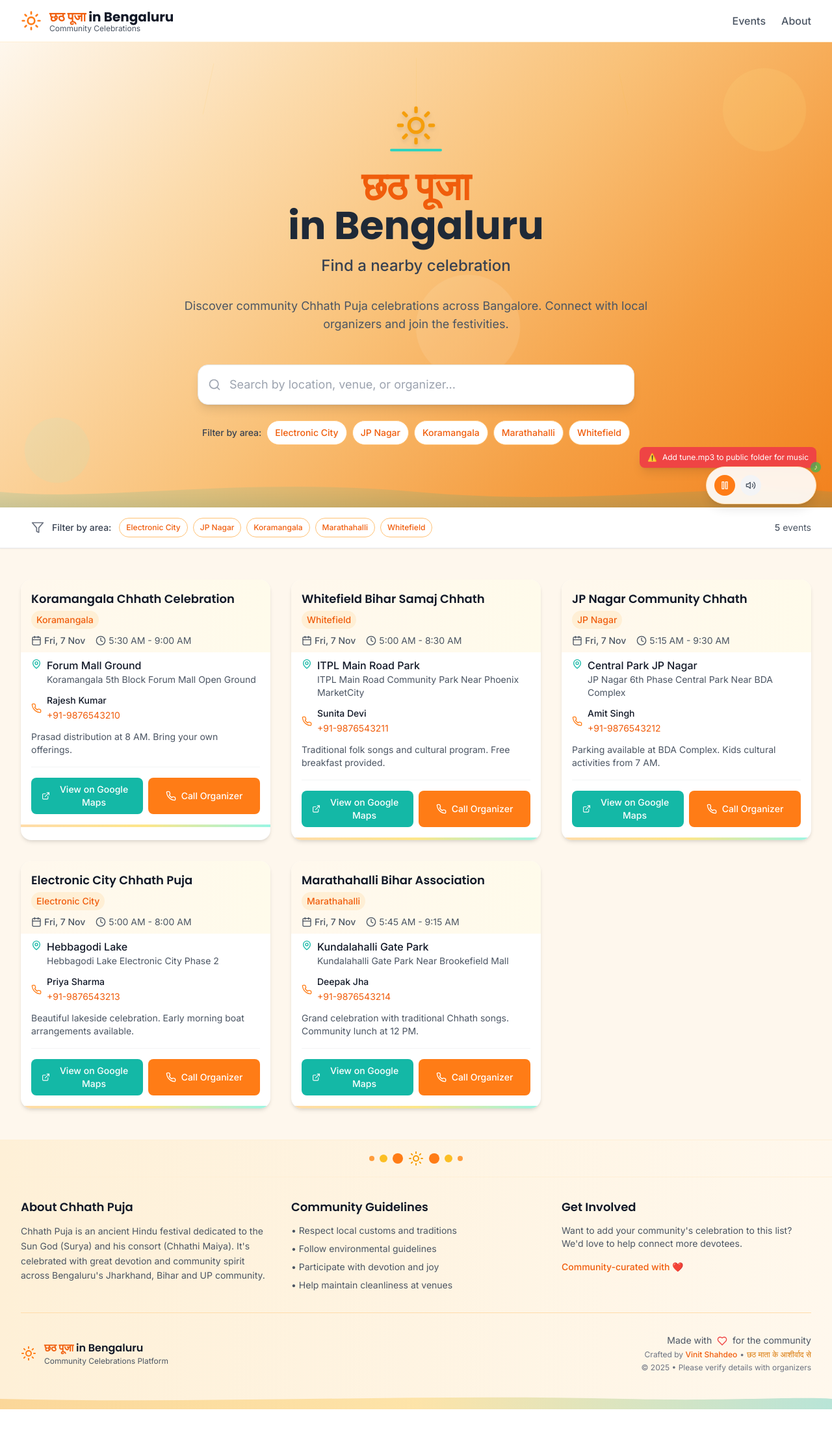
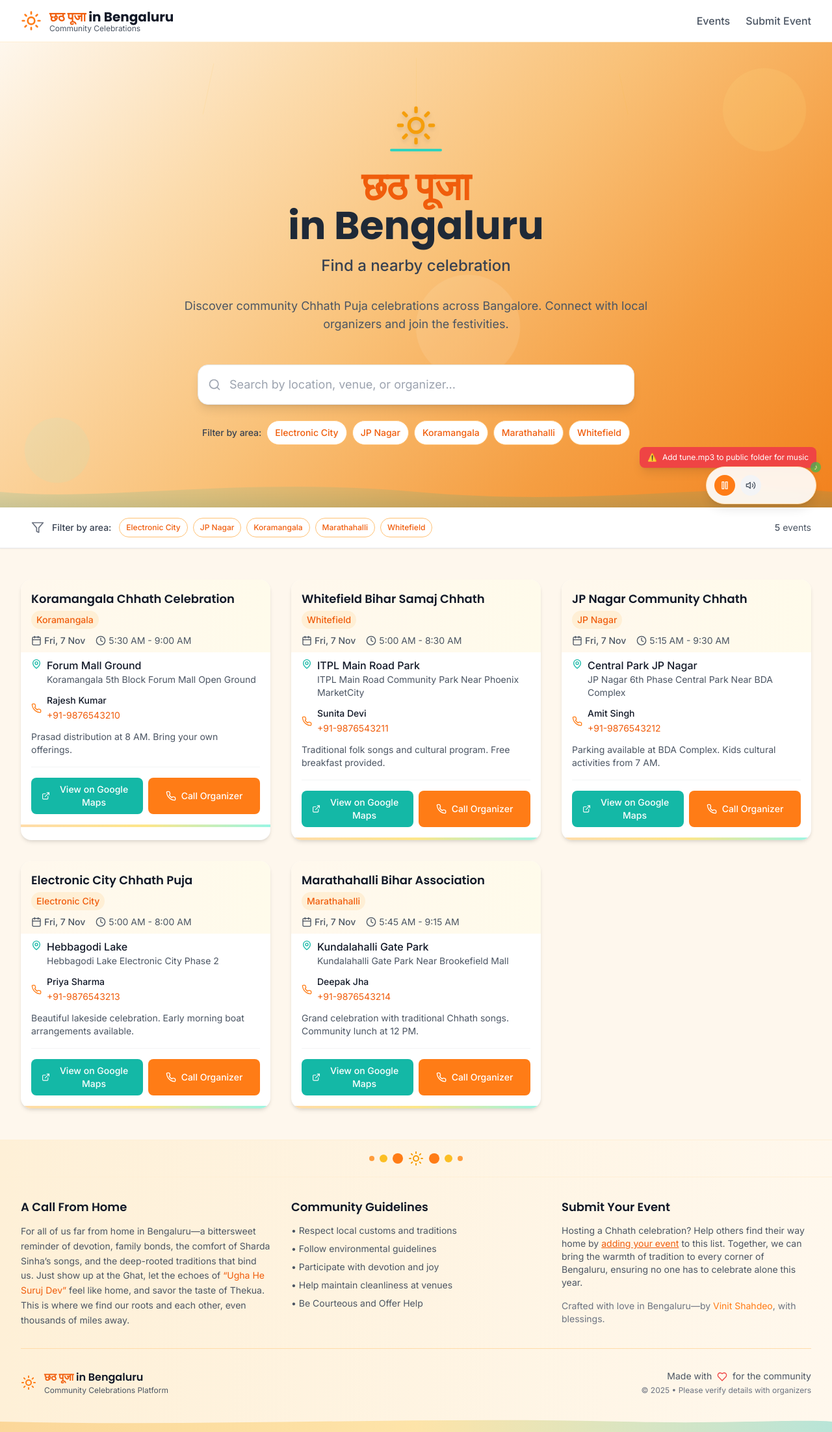
Before and after one commit to vinitshahdeo/chhath-puja, a React (Vite) app: page / in a window 1280 px wide. Shown: the whole page at 65% size. Before the commit the page ends 2169 px from the top, so only its background shows below. Built offline with nearby package versions, Linux system fonts and the light colour scheme; the HTML template or start-up script is replaced by a standard one.

Commit message:
Added event submission details

```diff
--- a/src/components/Footer.jsx
+++ b/src/components/Footer.jsx
@@ -1,8 +1,8 @@
-import React from 'react'
-import { Heart, Sun } from 'lucide-react'
+import React from "react";
+import { Heart, Sun } from "lucide-react";
 
 const Footer = () => {
-  const currentYear = new Date().getFullYear()
+  const currentYear = new Date().getFullYear();
 
   return (
     <footer className="bg-gradient-to-r from-sunrise-100 to-marigold-50 border-t border-marigold-100">
@@ -28,11 +28,15 @@ const Footer = () => {
           {/* About */}
           <div>
             <h3 className="font-display font-semibold text-lg text-gray-900 mb-3">
-              About Chhath Puja
+              A Call From Home
             </h3>
             <p className="text-gray-600 text-sm leading-relaxed">
-              Chhath Puja is an ancient Hindu festival dedicated to the Sun God (Surya) and his consort (Chhathi Maiya).
-              It's celebrated with great devotion and community spirit across Bengaluru's Jharkhand, Bihar and UP community.
+              For all of us far from home in Bengaluru—a
+              bittersweet reminder of devotion, family bonds, the comfort of
+              Sharda Sinha’s songs, and the deep-rooted traditions that bind us.
+              Just show up at the Ghat, let the echoes of{" "}
+              <span className="text-marigold-600">“Ugha He Suruj Dev”</span> feel like home, and savor
+              the taste of Thekua. This is where we find our roots and each other, even thousands of miles away.
             </p>
           </div>
 
@@ -46,20 +50,23 @@ const Footer = () => {
               <li>• Follow environmental guidelines</li>
               <li>• Participate with devotion and joy</li>
               <li>• Help maintain cleanliness at venues</li>
+              <li>• Be Courteous and Offer Help</li>
             </ul>
           </div>
 
           {/* Contact */}
           <div>
             <h3 className="font-display font-semibold text-lg text-gray-900 mb-3">
-              Get Involved
+              Submit Your Event
             </h3>
             <p className="text-gray-600 text-sm mb-4">
-              Want to add your community's celebration to this list?
-              We'd love to help connect more devotees.
+              Hosting a Chhath celebration? Help others find their way home by
+              <a href="https://forms.gle/RDoXHfEvTTwQRpin7" target="_blank" rel="noopener noreferrer" className="text-marigold-600 hover:text-marigold-700 underline mx-1">adding your event</a>
+              to this list. Together, we can bring the warmth of tradition to every corner of Bengaluru,
+              ensuring no one has to celebrate alone this year.
             </p>
-            <p className="text-sm text-marigold-600 font-medium">
-              Community-curated with ❤️
+            <p className="text-sm text-gray-500">
+              Crafted with love in Bengaluru—by <span className="text-marigold-500"><a href="https://vinitshahdeo.com" target="_blank" rel="noopener noreferrer">Vinit Shahdeo</a></span>, with blessings.
             </p>
           </div>
         </div>
@@ -71,20 +78,19 @@ const Footer = () => {
               <Sun className="h-6 w-6 text-marigold-500" />
               <div>
                 <p className="font-display font-semibold text-gray-900">
-                  <span className="text-marigold-600">छठ पूजा</span> in Bengaluru
+                  <span className="text-marigold-600">छठ पूजा</span> in
+                  Bengaluru
                 </p>
-                <p className="text-xs text-gray-600">Community Celebrations Platform</p>
+                <p className="text-xs text-gray-600">
+                  Community Celebrations Platform
+                </p>
               </div>
             </div>
 
             <div className="text-center sm:text-right">
               <p className="text-sm text-gray-600 mb-1">
-                Made with <Heart className="h-4 w-4 text-red-500 inline mx-1" /> for the community
-              </p>
-              <p className="text-xs text-gray-500 mb-1">
-                Crafted by <span className="text-marigold-600 font-medium">Vinit Shahdeo</span>
-                <span className="mx-1">•</span>
-                <span className="text-saffron-600">छठ माता के आशीर्वाद से</span>
+                Made with <Heart className="h-4 w-4 text-red-500 inline mx-1" />{" "}
+                for the community
               </p>
               <p className="text-xs text-gray-500">
                 © {currentYear} • Please verify details with organizers
@@ -103,7 +109,13 @@ const Footer = () => {
           fill="url(#footer-wave-gradient)"
         >
           <defs>
-            <linearGradient id="footer-wave-gradient" x1="0%" y1="0%" x2="100%" y2="0%">
+            <linearGradient
+              id="footer-wave-gradient"
+              x1="0%"
+              y1="0%"
+              x2="100%"
+              y2="0%"
+            >
               <stop offset="0%" stopColor="rgba(245, 158, 11, 0.3)" />
               <stop offset="50%" stopColor="rgba(251, 191, 36, 0.3)" />
               <stop offset="100%" stopColor="rgba(20, 184, 166, 0.3)" />
@@ -113,7 +125,7 @@ const Footer = () => {
         </svg>
       </div>
     </footer>
-  )
-}
+  );
+};
 
-export default Footer
+export default Footer;
--- a/src/components/Header.jsx
+++ b/src/components/Header.jsx
@@ -24,10 +24,12 @@ const Header = () => {
               Events
             </a>
             <a
-              href="#about"
+              href="https://forms.gle/RDoXHfEvTTwQRpin7"
+              target="_blank"
+              rel="noopener noreferrer"
               className="text-gray-600 hover:text-marigold-600 transition-colors duration-200 font-medium"
             >
-              About
+              Submit Event
             </a>
           </nav>
         </div>
```
